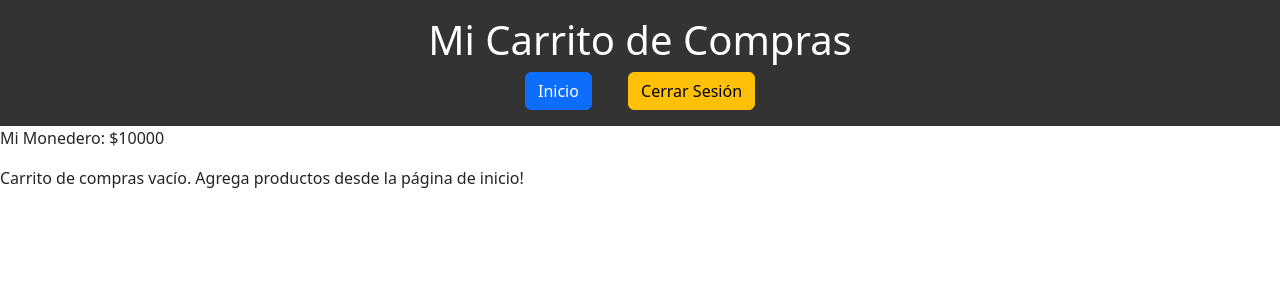
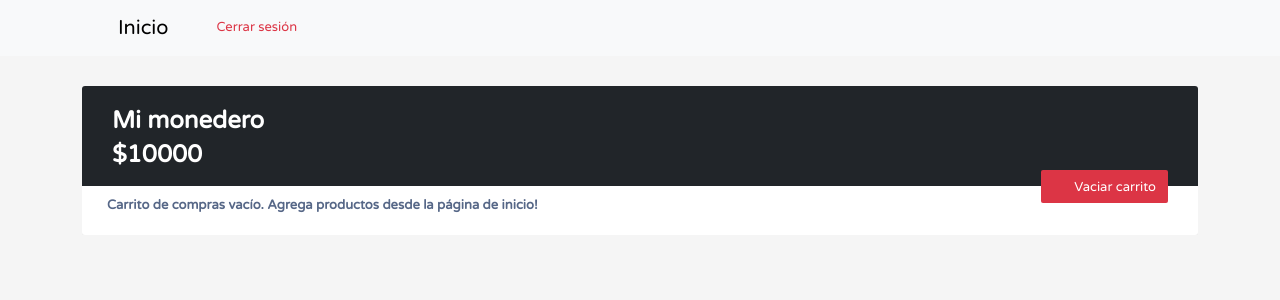
Before and after one commit to CruzCris/web-project, a PHP site: page /carrito.php in a window 1280 px wide. Shown: the top 300 px of the page. Run offline with PHP 8.4, Linux system fonts and the light colour scheme; a user stored in the database is signed in; data comes from the database, SQL or seed files in the repository.

Commit message:
css del carrito

```diff
--- a/carrito.php
+++ b/carrito.php
@@ -18,41 +18,154 @@ $idCliente = $_SESSION["idCliente"];
 <!DOCTYPE html>
 <html lang="en">
 <head>
-    <meta charset="UTF-8">
+<meta charset="UTF-8">
     <meta name="viewport" content="width=device-width, initial-scale=1.0">
     <title>Mi Carrito de Compras</title>
-    <link rel="stylesheet" href="styles.css">
+    <script src="https://ajax.googleapis.com/ajax/libs/jquery/3.5.1/jquery.min.js"></script>
+    <link rel="stylesheet" href="https://fonts.googleapis.com/css?family=Roboto|Varela+Round">
+    <link rel="stylesheet" href="https://fonts.googleapis.com/icon?family=Material+Icons">
+    <link rel="stylesheet" href="https://maxcdn.bootstrapcdn.com/font-awesome/4.7.0/css/font-awesome.min.css">
     <link rel="stylesheet" href="https://cdn.jsdelivr.net/npm/bootstrap@5.3.2/dist/css/bootstrap.min.css" integrity="sha384-T3c6CoIi6uLrA9TneNEoa7RxnatzjcDSCmG1MXxSR1GAsXEV/Dwwykc2MPK8M2HN" crossorigin="anonymous">
+    <link rel="stylesheet" href="https://cdn.jsdelivr.net/npm/bootstrap-icons@1.8.0/font/bootstrap-icons.css" />
+    <script src="https://ajax.googleapis.com/ajax/libs/jquery/1.12.4/jquery.min.js"></script>
+    <script src="https://maxcdn.bootstrapcdn.com/bootstrap/3.3.7/js/bootstrap.min.js"></script>
     <style>
-        .icon-button {
-            background: none;
+        body {
+        color: #566787;
+		background: #f5f5f5;
+		font-family: 'Varela Round', sans-serif;
+		font-size: 13px;
+        }
+        .table-responsive {
+            margin: 30px 0;
+        }
+        .table-wrapper {
+            min-width: 1000px;
+            background: #fff;
+            padding: 20px 25px;
+            border-radius: 3px;
+            box-shadow: 0 1px 1px rgba(0,0,0,.05);
+        }
+        .table-title {
+            padding-bottom: 15px;
+            background: #435d7d;
+            color: #fff;
+            padding: 16px 30px;
+            margin: -20px -25px 10px;
+            border-radius: 3px 3px 0 0;
+        }
+        .table-title h2 {
+            margin: 5px 0 0;
+            font-size: 24px;
+        }
+        .table-title .btn-group {
+            float: right;
+        }
+        .table-title .btn {
+            color: #fff;
+            float: right;
+            font-size: 13px;
             border: none;
+            min-width: 50px;
+            border-radius: 2px;
+            border: none;
+            outline: none !important;
+            margin-left: 10px;
+        }
+        .table-title .btn i {
+            float: left;
+            font-size: 21px;
+            margin-right: 5px;
+        }
+        .table-title .btn span {
+            float: left;
+            margin-top: 2px;
+        }
+        table.table tr th, table.table tr td {
+            border-color: #e9e9e9;
+            padding: 12px 15px;
+            vertical-align: middle;
+        }
+        table.table tr th:first-child {
+            width: 60px;
+        }
+        table.table tr th:last-child {
+            width: 100px;
+        }
+        table.table-striped tbody tr:nth-of-type(odd) {
+            background-color: #fcfcfc;
+        }
+        table.table-striped.table-hover tbody tr:hover {
+            background: #f5f5f5;
+        }
+        table.table th i {
+            font-size: 13px;
+            margin: 0 5px;
             cursor: pointer;
-            padding: 0;
         }
-        .icon-button .icon {
-            width: 24px;
-            height: 24px;
+        table.table td:last-child i {
+            opacity: 0.9;
+            font-size: 22px;
+            margin: 0 5px;
         }
-        .icon-button .icon:hover {
-            stroke: #e74c3c; /* Color al pasar el cursor */
+        table.table td a {
+            font-weight: bold;
+            color: #566787;
+            display: inline-block;
+            text-decoration: none;
+            outline: none !important;
+        }
+        table.table td a:hover {
+            color: #2196F3;
+        }
+        table.table td a.edit {
+            color: #FFC107;
+        }
+        table.table td a.delete {
+            color: #F44336;
+        }
+        table.table td i {
+            font-size: 19px;
+        }
+        table.table .avatar {
+            border-radius: 50%;
+            vertical-align: middle;
+            margin-right: 10px;
+        }
+
+        .hint-text {
+            float: left;
+            margin-top: 10px;
+            font-size: 13px;
         }
     </style>
 </head>
 <body>
     <header>
-        <h1>Mi Carrito de Compras</h1>
-        <nav>
-            <a href="index.php" class="btn btn-primary">Inicio</a>
-            <a href="logout.php" class="btn btn-warning">Cerrar Sesión</a>
+        <nav class="navbar navbar-expand-lg navbar-light bg-light bg-light">
+            <div class="container px-4 px-lg-5">
+                <a class="navbar-brand " href="index.php">Inicio</a>
+                <button class="navbar-toggler" type="button" data-bs-toggle="collapse" data-bs-target="#navbarSupportedContent" aria-controls="navbarSupportedContent" aria-expanded="false" aria-label="Toggle navigation"><span class="navbar-toggler-icon"></span></button>
+                <div class="collapse navbar-collapse" id="navbarSupportedContent">
+                    <ul class="navbar-nav me-auto mb-2 mb-lg-0 ms-lg-4">
+                        <li class="nav-item"><a class="nav-link active text-danger" aria-current="page" href="logout.php">Cerrar sesión</a></li>
+
+                    </ul>
+                    <form class="d-flex">
+                </div>
+            </div>
         </nav>
     </header>
+
     <div id="modal" class="modal">
         <div class="modal-content">
             <span class="close-button">&times;</span>
             <p id="modal-text"></p>
         </div>
     </div>
+    <div class="container ">
+    <div class="table-responsive">
+    <div class="table-wrapper ">
 
     <?php
     require_once "database.php";
@@ -64,7 +177,17 @@ $idCliente = $_SESSION["idCliente"];
     if (mysqli_num_rows($result) > 0) {
         $row = mysqli_fetch_assoc($result);
         $monedero = $row['monedero'];
-        echo "<p>Mi Monedero: $" . $monedero . "</p>";
+        echo "<div class='table-title bg-dark'>
+					<div class=.row'>
+						<div class='col-xs-6 '>
+							<h2><b>Mi monedero</b></h2>
+              <h2><b>$". $monedero ."</b></h2>
+						</div>
+						<div class='col-xs-6'>
+							<a href='#' class='btn btn-danger' id='vaciarCarritoBtn'><i class='material-icons'>&#xE15C;</i> <span>Vaciar carrito</span></a>
+						</div>
+					</div>
+				</div>";
     }
 
     // Obtenemos los productos del carrito del cliente
@@ -73,13 +196,13 @@ $idCliente = $_SESSION["idCliente"];
 
     // Revisamos que existan datos en el carrito
     if (mysqli_num_rows($result) > 0) {
-        echo "<table>";
-        echo "<tr><th>Cantidad</th><th>Producto</th><th>Precio</th><th>Descuento</th></tr>";
+        echo "<table class='table table-striped table-hover'>";
+        echo "<tr><thead><th>Cantidad</th><th>Producto</th><th>Precio</th><th>Descuento</th></thead></tr>";
 
         // Mostramos los productos del carrito en una tabla
         while ($row = mysqli_fetch_assoc($result)) {
             //$idProducto = $row['idProducto'];
-            echo "<tr>";
+            echo "<tbody>";
             echo "<td>" . $row['cantidad'] . "</td>";
             echo "<td>" . $row['titulo'] . "</td>";
             echo "<td>$" . $row['precio'] . "</td>";
@@ -92,7 +215,7 @@ $idCliente = $_SESSION["idCliente"];
                         <path d='M5 7l1 12a2 2 0 0 0 2 2h8a2 2 0 0 0 2 -2l1 -12' />
                         <path d='M9 7v-3a1 1 0 0 1 1 -1h4a1 1 0 0 1 1 1v3' />
                     </svg></button></td>";
-            echo "</tr>";
+            echo "</tbody>";
         }
 
         echo "</table>";
@@ -110,8 +233,8 @@ $idCliente = $_SESSION["idCliente"];
             $row = mysqli_fetch_assoc($result);
             $total = $row['total'];
             $total = number_format($total, 2);
-            //echo "Total: $" . $total;
-            echo "<p id='total'>Total: $" . $total . "</p>";
+            echo "<div class='clearfix'>";
+            //echo "<p id='total'>Total: $" . $total . "</p>";
         } else {
             //echo "No se encontraron resultados";
         }
@@ -119,15 +242,12 @@ $idCliente = $_SESSION["idCliente"];
         //echo "<form method='POST' action='compra.php' target='_blank'>";
         echo "<form method='POST' action='compra.php'>";
         echo "<input type='hidden' name='idCliente' value='$idCliente'>";
-        echo "<button id='comprarBtn' type='submit'>Comprar</button>";
+        echo "<button class='btn btn-success hint-text' id='comprarBtn' type='submit'>Comprar</button>";
         echo "</form>";
-        //echo "<form method='POST' action='vaciarCarrito.php'>";
-        //echo "<input type='hidden' name='idCliente' value='$idCliente'>";
-        echo "<button id='vaciarCarritoBtn' type='button'>Vaciar carrito</button>";
-        //echo "</form>";
+        //echo "<button id='vaciarCarritoBtn' type='button'>Vaciar carrito</button>";
     } else {
-        //echo "Carrito de compras vacío. Agrega productos desde la página de inicio!";
-        echo "<p id='vacio'>Carrito de compras vacío. Agrega productos desde la página de inicio!</p>";
+        echo "<b>Carrito de compras vacío. Agrega productos desde la página de inicio!</b>";
+        echo "<b id='vacio'></b>";
     }
 
     // Cerramos la conexión a la bd
@@ -200,12 +320,6 @@ $idCliente = $_SESSION["idCliente"];
                         $("#vaciarCarritoBtn").remove();
                         $("#comprarBtn").remove();
 
-                        if($("#vacio").length){
-                            $("#vacio").text("Carrito de compras vacío. Agrega productos desde la página de inicio!");
-                        } else {
-                            $("body").append("<p id='vacio'>Carrito de compras vacío. Agrega productos desde la página de inicio!</p>");
-                        }
-
                         //  echo "<p id='vacio'>Carrito de compras vacío. Agrega productos desde la página de inicio!</p>";
 
                         let modal = document.getElementById('modal');
@@ -224,6 +338,9 @@ $idCliente = $_SESSION["idCliente"];
                         setTimeout(() => {
                             modal.style.display = "none";
                         }, 2000);
+
+                        // Actualizamos la pagina
+                        location.reload();
                     }else{
                         alert(response);
                     }
```
